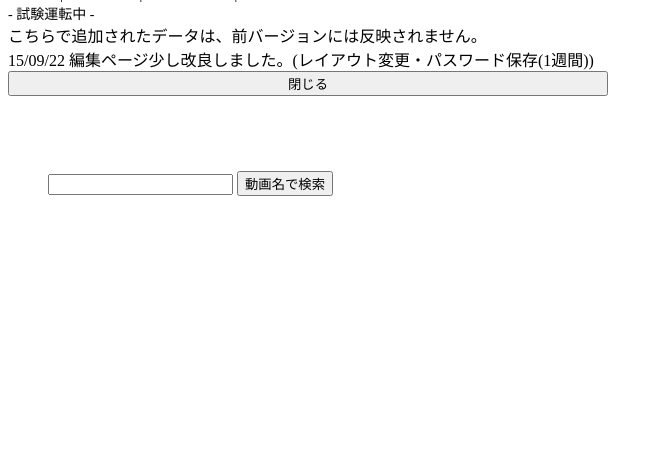
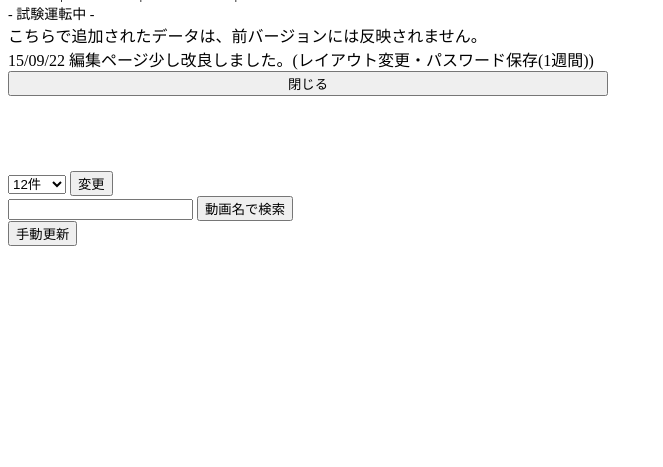
Before and after one commit to scottie0713/nicomato2, a CakePHP app: the page made by app/View/User/mypage.ctp in a window 1280 px wide. Shown: the part 333-800 px from the top of the page, without its empty margins (0-663 px from the left). Run offline with PHP 8.4 and a stand-in for CakePHP, Linux system fonts and the light colour scheme; the template is opened without the code that fills it, so the values that code supplies are empty; some libraries are stand-ins or nearby versions.

Commit message:
手動更新・表示件数

```diff
--- a/app/View/User/mypage.ctp
+++ b/app/View/User/mypage.ctp
@@ -22,15 +22,39 @@ echo $this->Html->css('user/mypage', array('inline'=>false));
 
 	<!-- マイページ名 -->
 	<h2>
-		<?=$users['User']['title']?>&nbsp;
-		<a style="color:#fff" href="/user/setting/<?=$user_id?>">[編集]</a>
+		<?=$users['User']['title']?>
+		&nbsp;<a style="color:#fff" href="/user/setting/<?=$user_id?>">[編集]</a>
 	</h2>
 
+	<!-- ソート -->
+	<div id="top_limit">
+	<form action="/user/mypage/<?=$user_id?>" method="POST">
+		<input type="hidden" name="page" value="1" />
+		<select name="limit">
+			<option value="12">12件</option>
+			<option value="24">24件</option>
+			<option value="32">32件</option>
+			<option value="48">48件</option>
+			<option value="60">60件</option>
+			<option value="100">100件</option>
+		</select>
+		<input type="submit" value="変更" />
+	</form>
+	</div>
+
 	<!-- 検索窓 -->
-	<div style="margin:10px 0px 10px 40px">
+	<div id="top_search">
 	<form action="/user/search/<?=$user_id?>" method="POST">
 		<input type="text" name="search" val="" />
 		<input type="submit" value="動画名で検索" />
+	</form>
+	</div>
+
+	<!-- 手動更新 -->
+	<div id="top_update">
+	<form action="/user/mypage/<?=$user_id?>" method="POST">
+		<input type="hidden" name="all_check" value="1" />
+		<input type="submit" value="手動更新" />
 	</form>
 	</div>
 
```
Also changed, not shown: app/Controller/UserController.php (+30 -6 lines), app/Model/DataMylist.php (+6 -2 lines).
